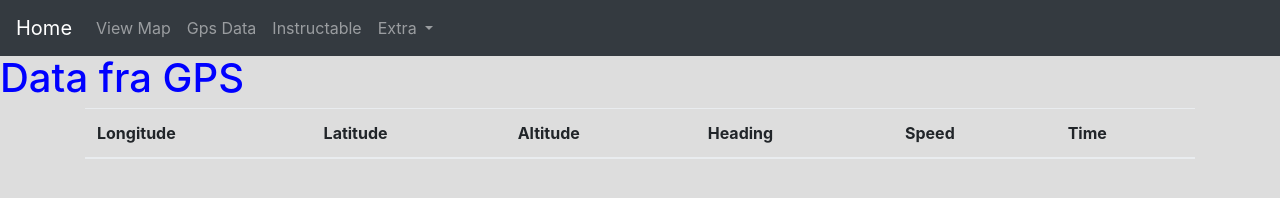
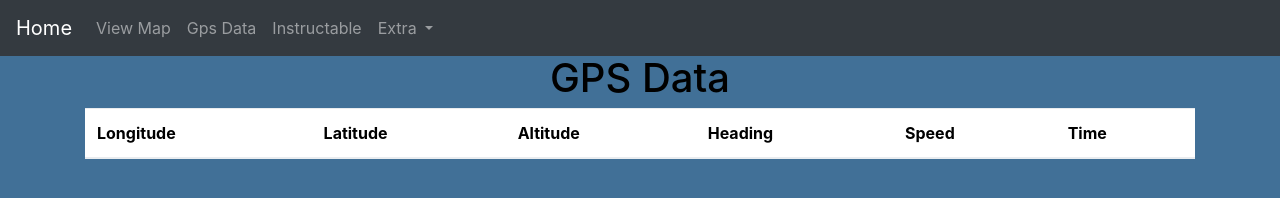
Before and after one commit to Frederikdt/GPSWebpage, a plain HTML site: page data.html in a window 1280 px wide. Drawn offline with nearby package versions, Linux system fonts and the light colour scheme; no server answers.

Commit message:
Updated colours, gave table a better look.

```diff
--- a/css/style.css
+++ b/css/style.css
@@ -1,11 +1,11 @@
 body {
-     background-color: #dddddd;
+     background-color: #417097;
  }
 h1 {
-    color: blue;
+    color: black;
 }
 h5 {
-    color: #00ff0f;
+    color: #004225;
 
 }
 p {
--- a/data.html
+++ b/data.html
@@ -1,5 +1,5 @@
 <!DOCTYPE html>
-<html lang="en">
+<html lang="en" xmlns:color="http://www.w3.org/1999/xhtml">
 <head>
     <title>Data</title>
     <link rel="icon" href="img/congaparrot.gif" sizes="16x16">
@@ -47,9 +47,9 @@
     </div>
 </nav>
 
-<h1>Data fra GPS</h1>
+<h1 align="center">GPS Data</h1>
 <div class="container">
-    <table class="table">
+    <table class="table table-hover table-striped" style="color: black; background: white;">
         <thead>
         <tr>
             <th scope="col">Longitude</th>
```
